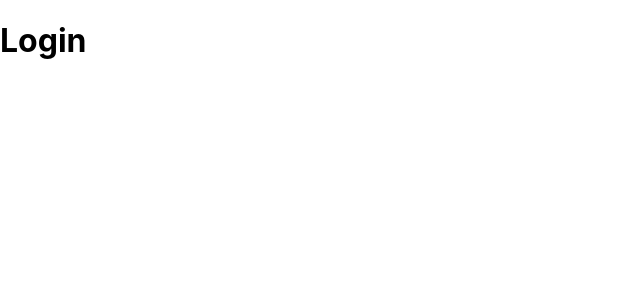
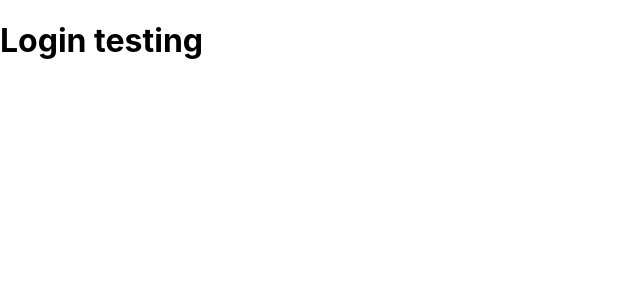
Before and after one commit to imesh-madushan/iwb360-davinci-crew, a React (Create React App) app in the folder frontend/: page /login in a window 1280 px wide. Shown: the top 300 px of the page, without its empty margins (0-640 px from the left). Built offline with nearby package versions, Linux system fonts and the light colour scheme.

Commit message:
login commiting test

```diff
--- a/frontend/src/pages/login/login.jsx
+++ b/frontend/src/pages/login/login.jsx
@@ -4,7 +4,7 @@ import './login.css';
 const Login = () => {
     return (
         <div>
-        <h1>Login</h1>
+        <h1>Login testing</h1>
         </div>
     );
 }
```
